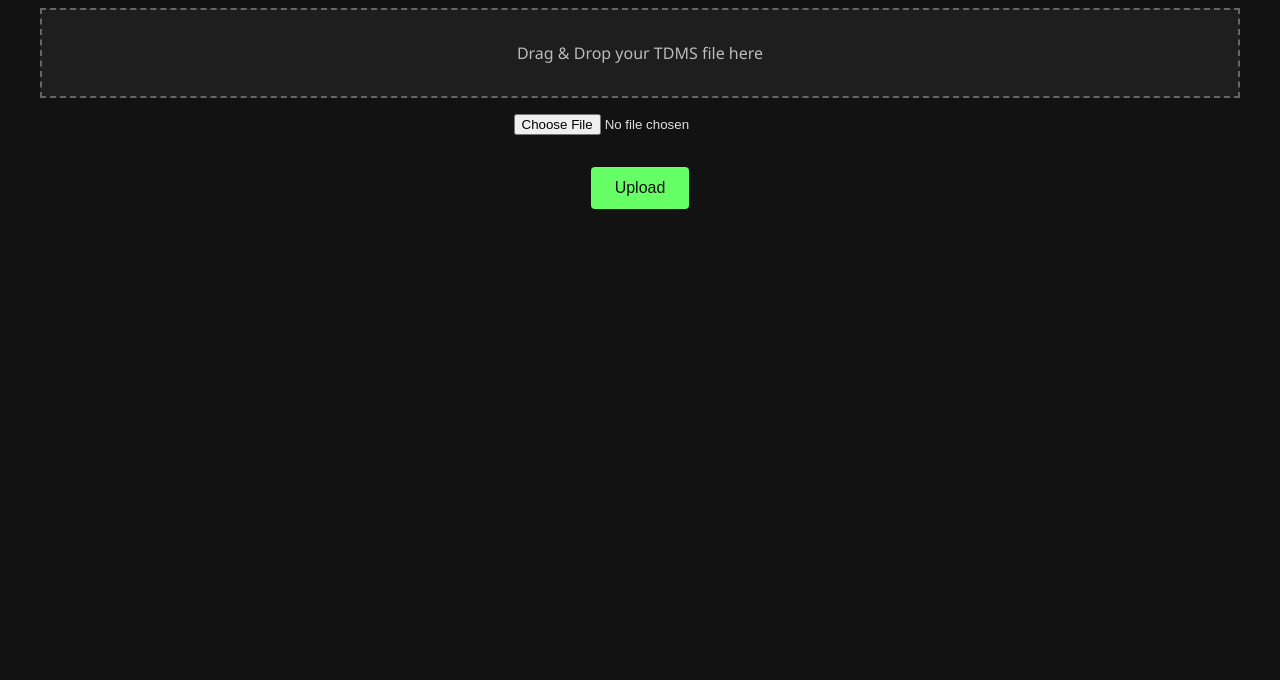
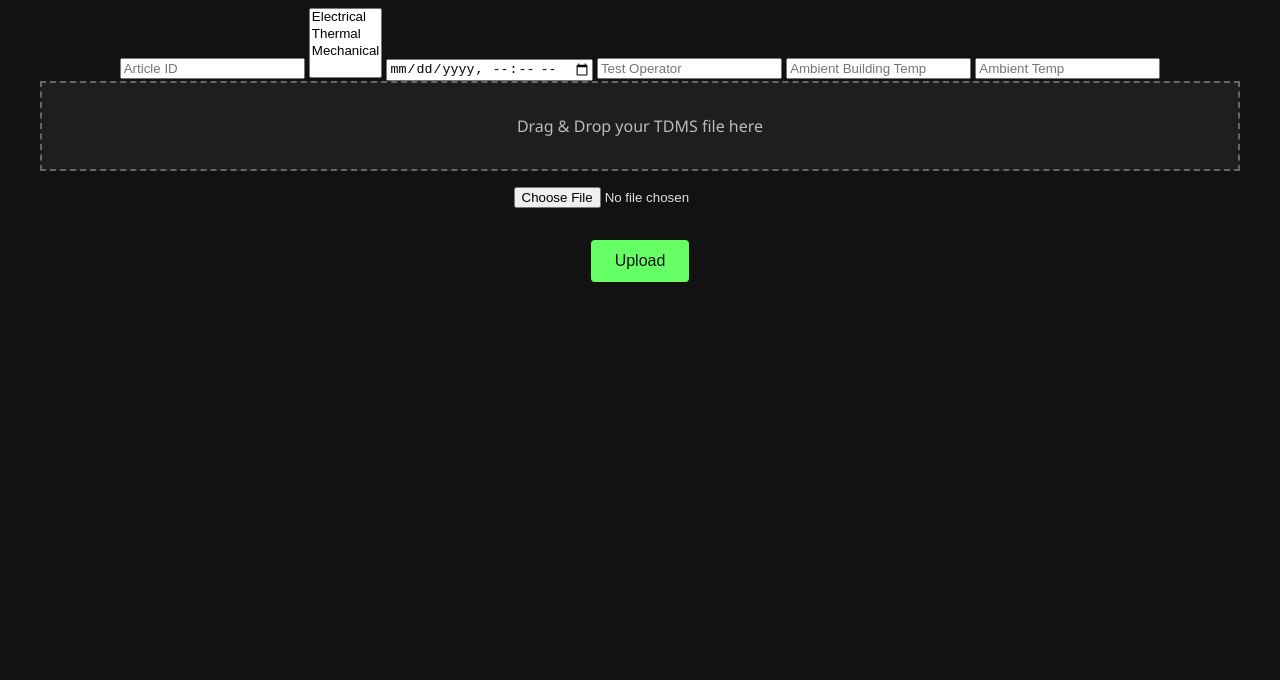
Before and after one commit to bushongTech/host-it, a plain HTML site: page index.html in a window 1280 px wide. Shown: the part 120-800 px from the top of the page. Drawn offline with Linux system fonts and the light colour scheme.

Commit message:
Update index.html

```diff
--- a/index.html
+++ b/index.html
@@ -1,15 +1,32 @@
 <!DOCTYPE html>
 <html lang="en">
 <head>
-  <meta charset="UTF-8">
+  <meta charset="UTF-8" />
   <title>TDMS Uploader</title>
-  <link rel="stylesheet" href="styles.css">
+  <link rel="stylesheet" href="styles.css" />
 </head>
 <body>
-  <h1>Upload TDMS File</h1>
+  <h1>TDMS Uploader Form</h1>
+
+  <form id="test-form">
+    <input type="text" name="articleId" placeholder="Article ID" required />
+
+    <select name="testType" multiple required>
+      <option value="Electrical">Electrical</option>
+      <option value="Thermal">Thermal</option>
+      <option value="Mechanical">Mechanical</option>
+    </select>
+
+    <input type="datetime-local" name="testDate" required />
+    <input type="text" name="testOperator" placeholder="Test Operator" required />
+    <input type="number" name="ambientBuildingTemp" placeholder="Ambient Building Temp" required />
+    <input type="number" name="ambientTemp" placeholder="Ambient Temp" required />
+  </form>
+
   <div id="drop-zone">Drag & Drop your TDMS file here</div>
   <input type="file" id="file-input" accept=".tdms" />
-  <button id="upload-btn">Upload</button>
+  <button id="upload-btn" disabled>Upload</button>
+
   <script src="script.js"></script>
 </body>
 </html>
```
